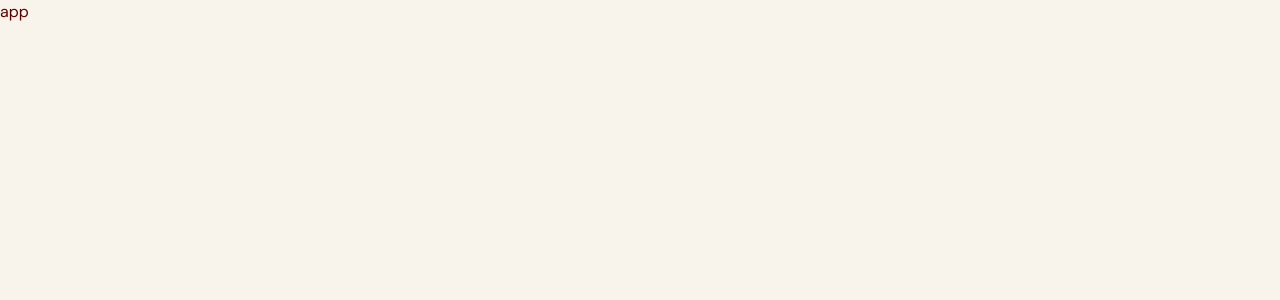
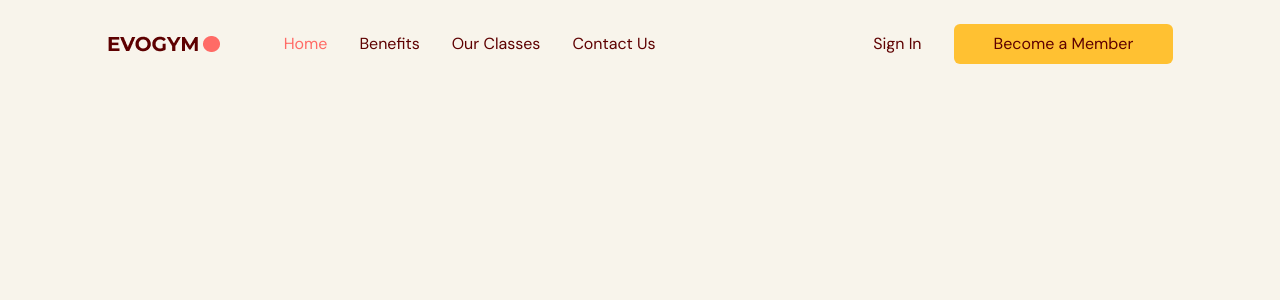
Before and after one commit to Amit-TheOne/EvoGym, a React (Vite) app: page / in a window 1280 px wide. Shown: the top 300 px of the page. Built offline with nearby package versions, Linux system fonts and the light colour scheme.

Commit message:
add navbar, types and action button

```diff
--- a/src/App.tsx
+++ b/src/App.tsx
@@ -1,5 +1,34 @@
+import { useState, useEffect } from "react";
+import Navbar from "@/components/navbar";
+import { SelectedPage } from "@/utils/types";
+
 function App() {
-    return <div className="app bg-gray-20"> app</div>;
+    const [selectedPage, setSelectedPage] = useState<SelectedPage>(SelectedPage.Home);
+    const [isTopOfPage, setIsTopOfPage] = useState<boolean>(true);
+
+    useEffect(() => {
+      const handleScroll = () => {
+        if (window.scrollY === 0) {
+            setIsTopOfPage(true);
+            setSelectedPage(SelectedPage.Home);
+        }
+        if (window.scrollY !== 0) {
+            setIsTopOfPage(false);
+        }
+      }
+
+      window.addEventListener("scroll", handleScroll);
+      return () => window.removeEventListener("scroll", handleScroll);
+    }, [])
+
+
+    return (
+        <div className="app bg-gray-20">
+            <Navbar
+            isTopOfPage={isTopOfPage}
+            selectedPage={selectedPage} setSelectedPage={setSelectedPage} />
+        </div>
+    );
 }
 
 export default App;
--- /dev/null
+++ b/src/components/navbar/Link.tsx
@@ -0,0 +1,24 @@
+import { SelectedPage } from "@/utils/types";
+import AnchorLink from "react-anchor-link-smooth-scroll"
+
+type Props = {
+  page: string;
+  selectedPage: SelectedPage;
+  setSelectedPage: (value: SelectedPage) => void;
+}
+
+const Link = ({ page, selectedPage, setSelectedPage }: Props) => {
+  const lowerCasePage = page.toLowerCase().replace(/ /g, "") as SelectedPage;
+
+  return (
+    <AnchorLink
+    className={`${selectedPage === lowerCasePage ? "text-primary-500" : "" } transition duration-500 hover:text-primary-300`}
+    href={`#${lowerCasePage}`}
+    onClick={() => setSelectedPage(lowerCasePage)}
+    >
+      {page}
+    </AnchorLink>
+  )
+}
+
+export default Link
--- /dev/null
+++ b/src/components/navbar/index.tsx
@@ -0,0 +1,79 @@
+import { useState } from "react";
+import { Bars3Icon, XMarkIcon } from "@heroicons/react/24/solid";
+import Logo from "@/assets/Logo.png";
+import Link from "./Link";
+import { SelectedPage } from "@/utils/types";
+import useMediaQuery from "@/hooks/useMediaQuery";
+import ActionButton from "@/utils/ActionButton";
+
+type Props = {
+  isTopOfPage: boolean;
+  selectedPage: SelectedPage;
+  setSelectedPage: (value: SelectedPage) => void;
+}
+
+const Navbar = ({ isTopOfPage, selectedPage, setSelectedPage }: Props) => {
+  const flexBetween = "flex justify-between items-center";
+  const [isMenuToggled, setIsMenuToggled] = useState<boolean>(false);
+  const isAboveMediumScreens = useMediaQuery("(min-width: 1060px)");
+  const navbarBackground = isTopOfPage ? "" : "bg-primary-100 drop-shadow";
+
+  return (
+    <nav>
+      <div className={`${navbarBackground} ${flexBetween} fixed top-0 z-30 w-full py-6`}>
+        <div className={`${flexBetween} mx-auto w-5/6`}>
+          <div className={`${flexBetween} w-full gap-16`}>
+            {/* LEFT SIDE */}
+            <img src={Logo} alt="logo" />
+
+            {/* RIGHT SIDE */}
+            {isAboveMediumScreens ? (
+              <div className={`${flexBetween} w-full`}>
+                <div className={`${flexBetween} gap-8`}>
+                  <Link page="Home" selectedPage={selectedPage} setSelectedPage={setSelectedPage} />
+                  <Link page="Benefits" selectedPage={selectedPage} setSelectedPage={setSelectedPage} />
+                  <Link page="Our Classes" selectedPage={selectedPage} setSelectedPage={setSelectedPage} />
+                  <Link page="Contact Us" selectedPage={selectedPage} setSelectedPage={setSelectedPage} />
+                </div>
+
+                <div className={`${flexBetween} gap-8`}>
+                  <p>Sign In</p>
+                  <ActionButton setSelectedPage={setSelectedPage}> Become a Member </ActionButton>
+                </div>
+              </div>
+            ) : (
+              <button
+                className="rounded-full bg-secondary-500 p-2"
+                onClick={() => setIsMenuToggled(!isMenuToggled)}
+              >
+                <Bars3Icon className="h-6 w-6 text-white" />
+              </button>
+            )}
+          </div>
+        </div>
+      </div>
+
+      {/* MOBILE MENU MODAL */}
+      {!isAboveMediumScreens && isMenuToggled && (
+        <div className="fixed right-0 bottom-0 z-40 h-full w-[250px] bg-primary-100 drop-shadow-xl">
+          {/* CLOSE ICON */}
+          <div className="flex justify-end p-12">
+            <button onClick={() => setIsMenuToggled(!isMenuToggled)}>
+              <XMarkIcon className="h-6 w-6 text-gray-400" />
+            </button>
+          </div>
+
+          {/* MENU ITEMS */}
+          <div className="ml-[25%] flex flex-col gap-10 text-2xl">
+            <Link page="Home" selectedPage={selectedPage} setSelectedPage={setSelectedPage} />
+            <Link page="Benefits" selectedPage={selectedPage} setSelectedPage={setSelectedPage} />
+            <Link page="Our Classes" selectedPage={selectedPage} setSelectedPage={setSelectedPage} />
+            <Link page="Contact Us" selectedPage={selectedPage} setSelectedPage={setSelectedPage} />
+          </div>
+        </div>
+      )}
+    </nav>
+  )
+}
+
+export default Navbar
--- /dev/null
+++ b/src/hooks/useMediaQuery.ts
@@ -0,0 +1,19 @@
+import { useState, useEffect } from "react";
+
+const useMediaQuery = (query: string) => {
+  const [matches, setMatches] = useState(false);
+
+  useEffect(() => {
+    const media = window.matchMedia(query);
+    if (media.matches !== matches) {
+      setMatches(media.matches);
+    }
+    const listener = () => setMatches(media.matches);
+    window.addEventListener("resize", listener);
+    return () => window.removeEventListener("resize", listener);
+  }, [matches, query]);
+
+  return matches;
+};
+
+export default useMediaQuery;
--- /dev/null
+++ b/src/utils/ActionButton.tsx
@@ -0,0 +1,22 @@
+import React from "react"
+import AnchorLink from "react-anchor-link-smooth-scroll"
+import { SelectedPage } from "./types";
+
+type Props = {
+  children: React.ReactNode;
+  setSelectedPage: (value: SelectedPage) => void;
+}
+
+const ActionButton = ({ children, setSelectedPage }: Props) => {
+  return (
+    <AnchorLink
+    className="rounded-md bg-secondary-500 px-10 py-2 hover:bg-primary-500 hover:text-white"
+    onClick={() => setSelectedPage(SelectedPage.ContactUs)}
+    href={`#${SelectedPage.ContactUs}`}
+    >
+      {children}
+    </AnchorLink>
+  )
+}
+
+export default ActionButton
--- /dev/null
+++ b/src/utils/types.ts
@@ -0,0 +1,6 @@
+export enum SelectedPage {
+  Home = "home",
+  Benefits = "benefits",
+  OurClasses = "ourclasses",
+  ContactUs = "contactus",
+}
```
Also changed, not shown: 1 other file (tests, documents, lock files or other folders).
